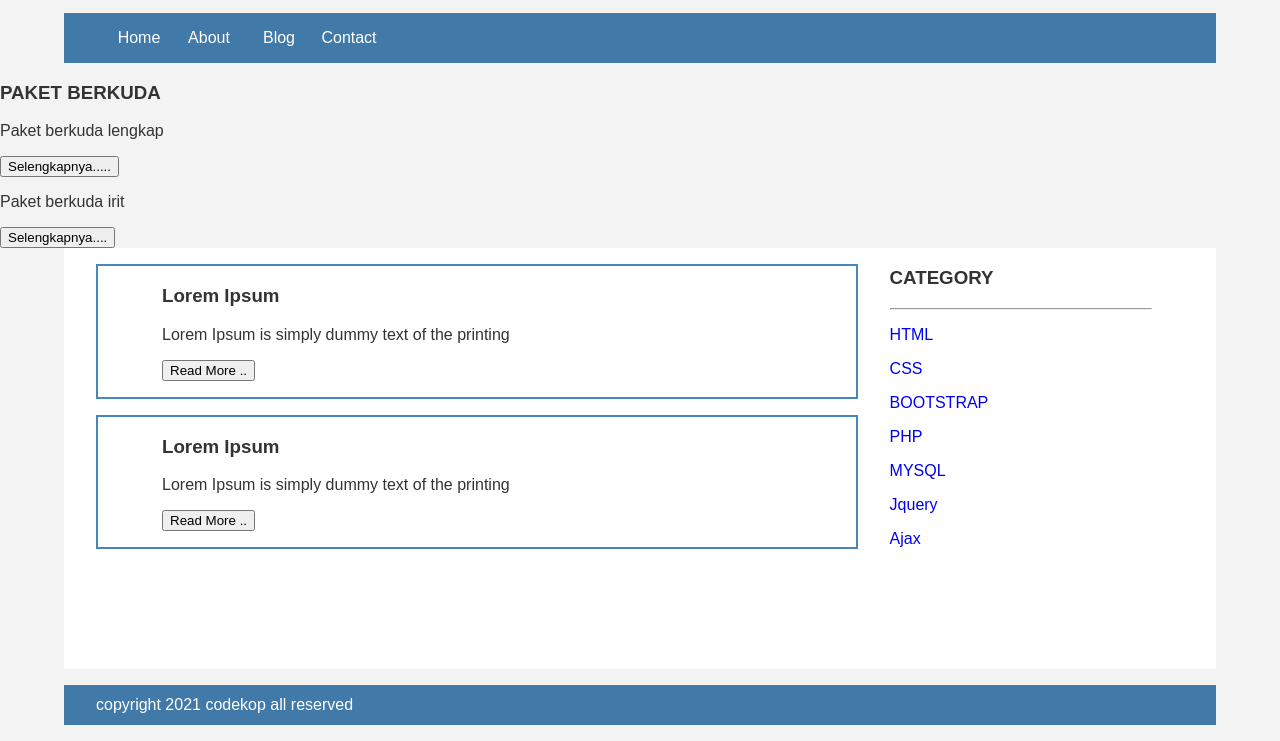
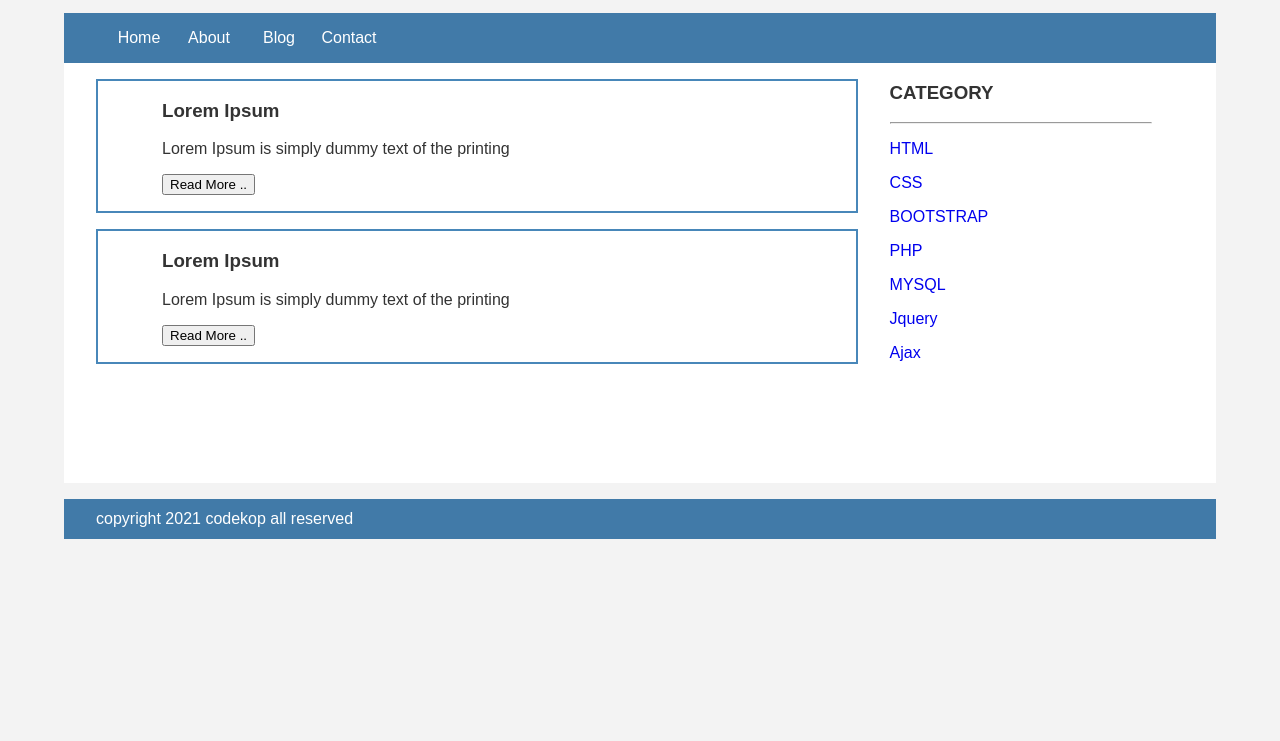
Before and after one commit to bellatrixsma-prog/Bellatrixwina, a plain HTML site: page index.html in a window 1280 px wide. Shown: the part 143-884 px from the top of the page. After the commit the page ends 800 px from the top, so only its background shows below. Drawn offline with Linux system fonts and the light colour scheme.

Commit message:
Update index.html

```diff
--- a/index.html
+++ b/index.html
@@ -19,14 +19,6 @@
             <li><a href="#">Contact</a></li>
         </ul>
     </div>
-      <h3>PAKET BERKUDA </h3>
-
-
-         <p>Paket berkuda lengkap</p>
-         <button>Selengkapnya.....</button>
-         <p>Paket berkuda irit</p>
-         <button>Selengkapnya....</button>
-
 <div class="content">
     <div class="jarak">
         <!-- kiri -->
```
